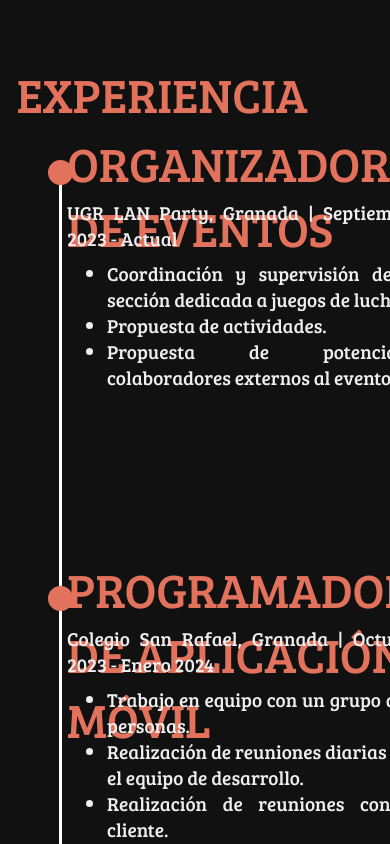
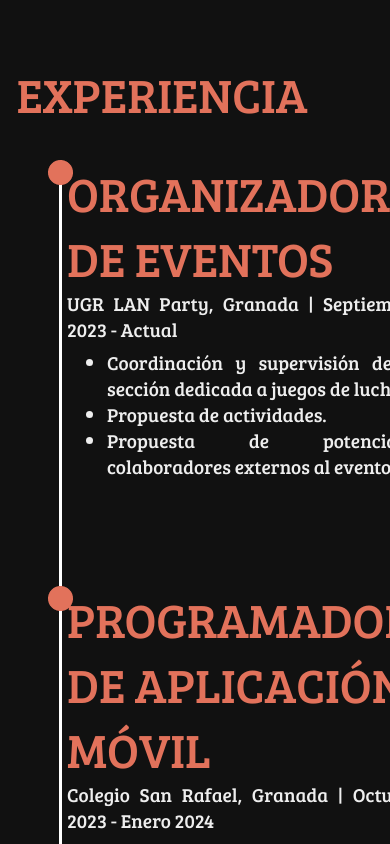
Before and after one commit to jepalfer/portfolio, a React (Create React App) app: page / in a window 390 px wide. Shown: the part 1140-1984 px from the top of the page. Built offline with nearby package versions, Linux system fonts and the light colour scheme.

Commit message:
made experience section responsive

```diff
--- a/src/css/experience.css
+++ b/src/css/experience.css
@@ -10,11 +10,13 @@
     display: grid;
     padding-left: 2em;
     grid-template-columns: 5% auto;
+    height: 100%;
 }
 
 .Experience-content-grid {
     display: grid;
-    grid-template-rows: 15% 10% auto;
+    grid-template-rows: auto 10% 70%;
     /* align-items: start; */
-    margin-top: -30px;
+
+    /* margin-top: -30px; */
 }
```
Also changed, not shown: src/css/media.css (+4 -4 lines).
